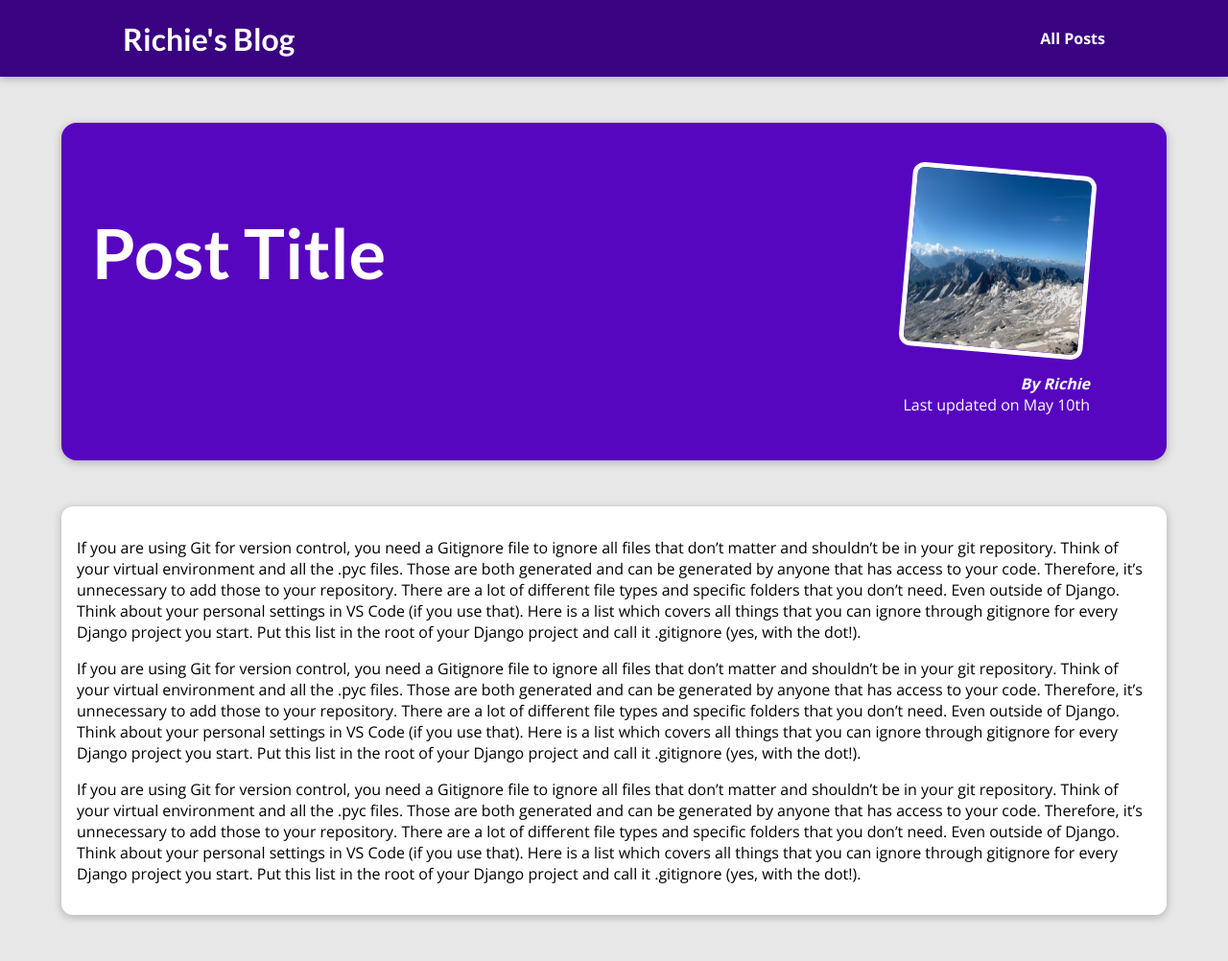
After one commit to PacifistaPx0/my_site, a Django app: template blog/templates/blog/post-detail.html in a window 1280 px wide. The commit adds this page. Shown: the whole page at 96% size. Run offline with Django 5.2, Linux system fonts and the light colour scheme; the template is opened without the code that fills it, so the values that code supplies are empty.

Commit message:
working with dummy data

```diff
--- /dev/null
+++ b/blog/static/blog/post-detail.css
@@ -0,0 +1,62 @@
+body {
+    background-color: #e7e7e7;
+  }
+
+  #main-navigation {
+    background-color: #390281;
+    box-shadow: 0 2px 8px rgba(0, 0, 0, 0.25);
+  }
+
+  #summary {
+    margin: 8rem auto 3rem auto;
+    padding: 2rem;
+    width: 90%;
+    max-width: 90rem;
+    border-radius: 16px;
+    background-color: #5706c0;
+    position: relative;
+    box-shadow: 0 2px 8px rgba(0, 0, 0, 0.25);
+    height: 22rem;
+  }
+
+  #summary h2 {
+    color: white;
+    font-size: 4.5rem;
+  }
+
+  #summary article {
+    position: absolute;
+    top: 2rem;
+    right: 3rem;
+    padding: 1rem 2rem;
+    border-radius: 12px;
+    text-align: right;
+    color: white;
+  }
+
+  #summary article img {
+    width: 12rem;
+    height: 12rem;
+    border-radius: 12px;
+    transform: rotateZ(5deg);
+    border: 5px solid white;
+    margin-bottom: 1rem;
+  }
+
+  #summary address {
+    font-weight: bold;
+  }
+
+  #summary time {
+    font-weight: bold;
+  }
+
+  main {
+    width: 90%;
+    max-width: 90rem;
+    margin: 3rem auto;
+    background-color: white;
+    padding: 1rem;
+    border-radius: 12px;
+    box-shadow: 0 2px 8px rgba(0, 0, 0, 0.25);
+  }
--- a/blog/templates/blog/index.html
+++ b/blog/templates/blog/index.html
@@ -22,7 +22,9 @@
   <h2>My Latest Thoughts</h2>
 
   <ul>
-    {% include "blog/includes/post.html" %}
+    {% for post in posts %}
+      {% include "blog/includes/post.html" %}
+    {% endfor %}
   </ul>
 </section>
 
--- /dev/null
+++ b/blog/templates/blog/post-detail.html
@@ -0,0 +1,63 @@
+{% extends "base.html" %}
+
+{% load static %}
+
+{% block title %}
+    This Post Title
+{% endblock %}
+
+{% block css_files %}
+    <link rel="stylesheet" href="{% static "blog/post-detail.css" %}">
+{% endblock %}
+
+{% block content %}
+    <section id="summary">
+    <h2>Post Title</h2>
+    <article>
+        <img src="{% static "blog/images/mountains.jpg" %}" alt="Post Title" />
+        <address>By Richie</address>
+        <div>Last updated on May 10th</div>
+    </article>
+    </section>
+
+    <main>
+        <p>
+            If you are using Git for version control, you need a Gitignore file to
+            ignore all files that don’t matter and shouldn’t be in your git repository.
+            Think of your virtual environment and all the .pyc files. Those are both
+            generated and can be generated by anyone that has access to your code.
+            Therefore, it’s unnecessary to add those to your repository. There are a lot
+            of different file types and specific folders that you don’t need. Even
+            outside of Django. Think about your personal settings in VS Code (if you use
+            that). Here is a list which covers all things that you can ignore through
+            gitignore for every Django project you start. Put this list in the root of
+            your Django project and call it .gitignore (yes, with the dot!).
+        </p>
+
+        <p>
+            If you are using Git for version control, you need a Gitignore file to
+            ignore all files that don’t matter and shouldn’t be in your git repository.
+            Think of your virtual environment and all the .pyc files. Those are both
+            generated and can be generated by anyone that has access to your code.
+            Therefore, it’s unnecessary to add those to your repository. There are a lot
+            of different file types and specific folders that you don’t need. Even
+            outside of Django. Think about your personal settings in VS Code (if you use
+            that). Here is a list which covers all things that you can ignore through
+            gitignore for every Django project you start. Put this list in the root of
+            your Django project and call it .gitignore (yes, with the dot!).
+        </p>
+
+        <p>
+            If you are using Git for version control, you need a Gitignore file to
+            ignore all files that don’t matter and shouldn’t be in your git repository.
+            Think of your virtual environment and all the .pyc files. Those are both
+            generated and can be generated by anyone that has access to your code.
+            Therefore, it’s unnecessary to add those to your repository. There are a lot
+            of different file types and specific folders that you don’t need. Even
+            outside of Django. Think about your personal settings in VS Code (if you use
+            that). Here is a list which covers all things that you can ignore through
+            gitignore for every Django project you start. Put this list in the root of
+            your Django project and call it .gitignore (yes, with the dot!).
+        </p>
+    </main>
+{% endblock %}
```
Also changed, not shown: blog/templates/blog/includes/post.html (+4 -6 lines), blog/views.py (+80 -3 lines).
